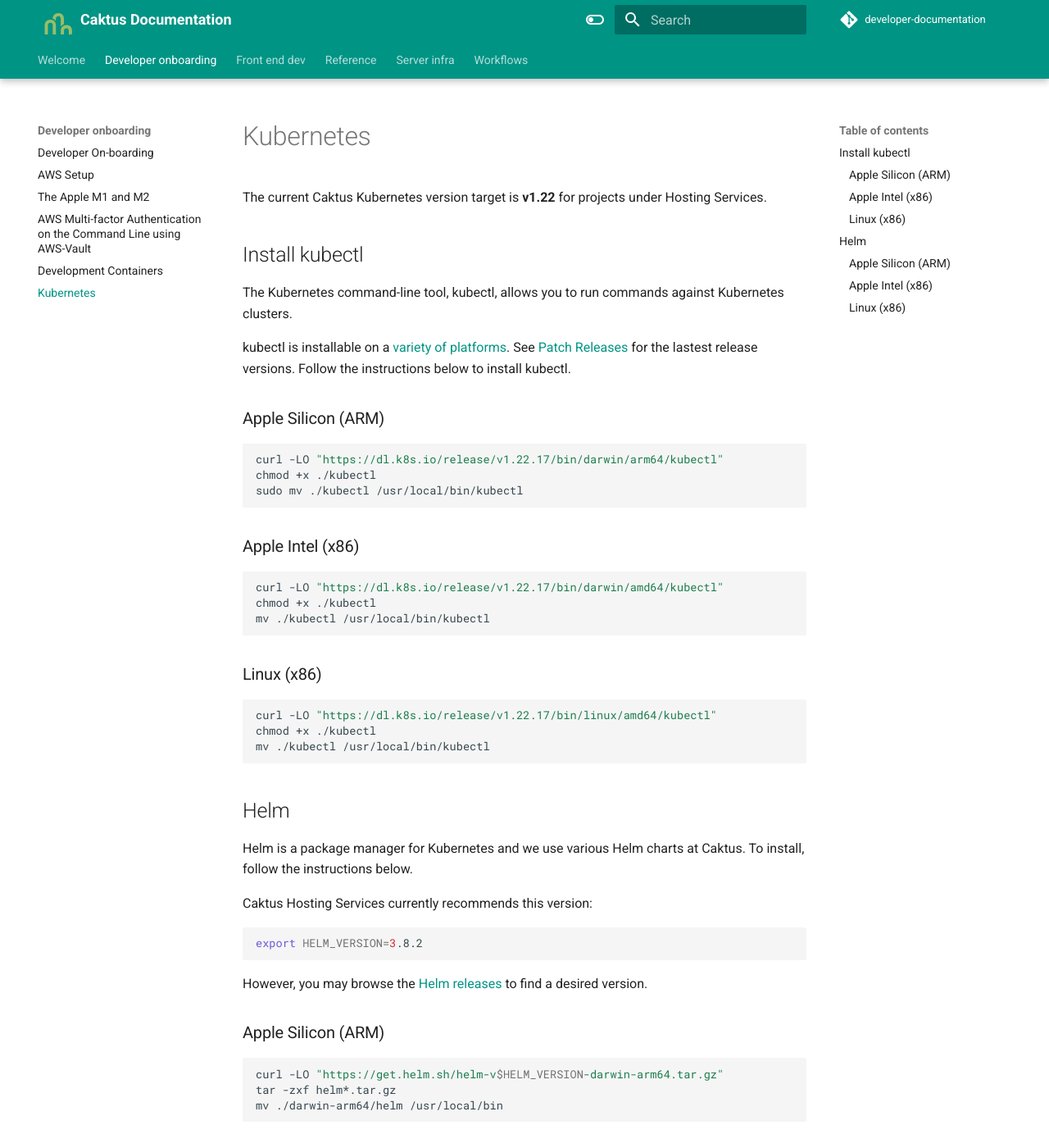
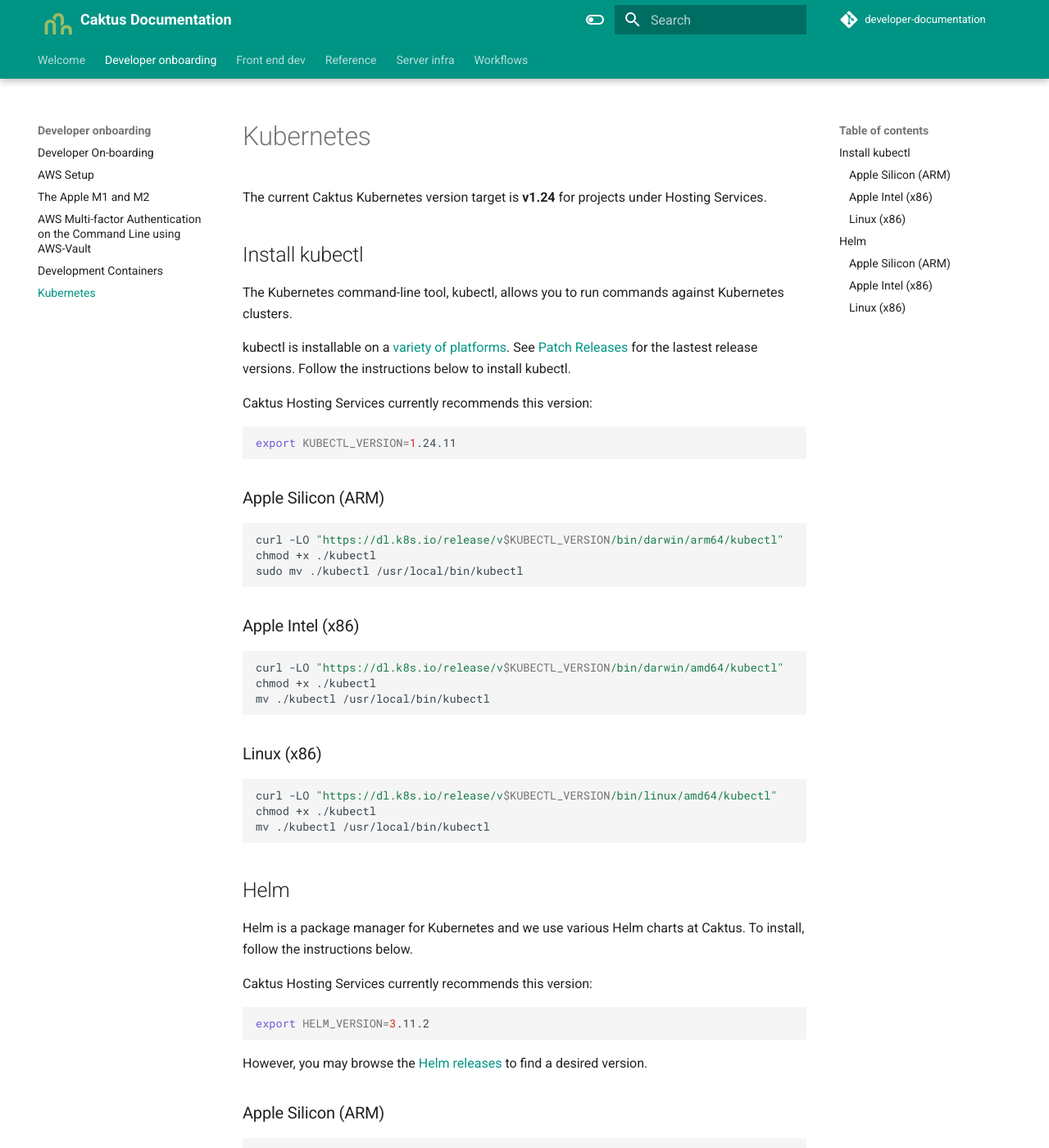
Before and after one commit to caktus/guidebook, an MkDocs documentation site: the page built from docs/developer-onboarding/kubernetes.md, in a window 1280 px wide and 1400 px high. Shown: the whole window at 82% size. Built offline with MkDocs 1.6.1 and Material for MkDocs 9.7.7, drawn with Linux system fonts in a browser that asks for light colours; comment, search, counter and statistics services are not loaded.

Commit message:
prep Kubernetes 1.24 support

````diff
--- a/docs/developer-onboarding/kubernetes.md
+++ b/docs/developer-onboarding/kubernetes.md
@@ -1,6 +1,6 @@
 # Kubernetes
 
-The current Caktus Kubernetes version target is **v1.22** for projects under Hosting Services.
+The current Caktus Kubernetes version target is **v1.24** for projects under Hosting Services.
 
 
 ## Install kubectl
@@ -11,11 +11,16 @@
 kubectl is installable on a
 [variety of platforms](https://kubernetes.io/docs/tasks/tools/). See [Patch Releases](https://kubernetes.io/releases/patch-releases/) for the lastest release versions. Follow the instructions below to install kubectl.
 
+Caktus Hosting Services currently recommends this version:
+
+```sh
+export KUBECTL_VERSION=1.24.11
+```
 
 ### Apple Silicon (ARM)
 
 ```shell
-curl -LO "https://dl.k8s.io/release/v1.22.17/bin/darwin/arm64/kubectl"
+curl -LO "https://dl.k8s.io/release/v$KUBECTL_VERSION/bin/darwin/arm64/kubectl"
 chmod +x ./kubectl
 sudo mv ./kubectl /usr/local/bin/kubectl
 ```
@@ -23,7 +28,7 @@
 ### Apple Intel (x86)
 
 ```shell
-curl -LO "https://dl.k8s.io/release/v1.22.17/bin/darwin/amd64/kubectl"
+curl -LO "https://dl.k8s.io/release/v$KUBECTL_VERSION/bin/darwin/amd64/kubectl"
 chmod +x ./kubectl
 mv ./kubectl /usr/local/bin/kubectl
 ```
@@ -31,7 +36,7 @@
 ### Linux (x86)
 
 ```shell
-curl -LO "https://dl.k8s.io/release/v1.22.17/bin/linux/amd64/kubectl"
+curl -LO "https://dl.k8s.io/release/v$KUBECTL_VERSION/bin/linux/amd64/kubectl"
 chmod +x ./kubectl
 mv ./kubectl /usr/local/bin/kubectl
 ```
@@ -43,7 +48,7 @@
 Caktus Hosting Services currently recommends this version:
 
 ```sh
-export HELM_VERSION=3.8.2
+export HELM_VERSION=3.11.2
 ```
 
 However, you may browse the [Helm releases](https://github.com/helm/helm/releases) to find a desired version.
````
